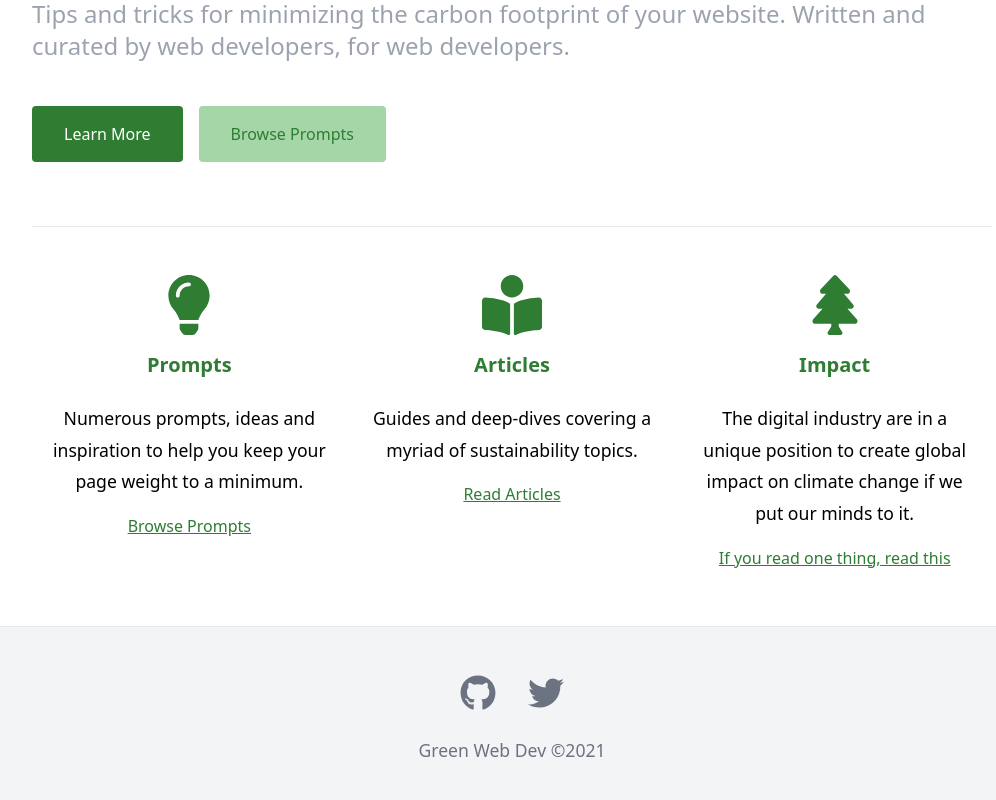
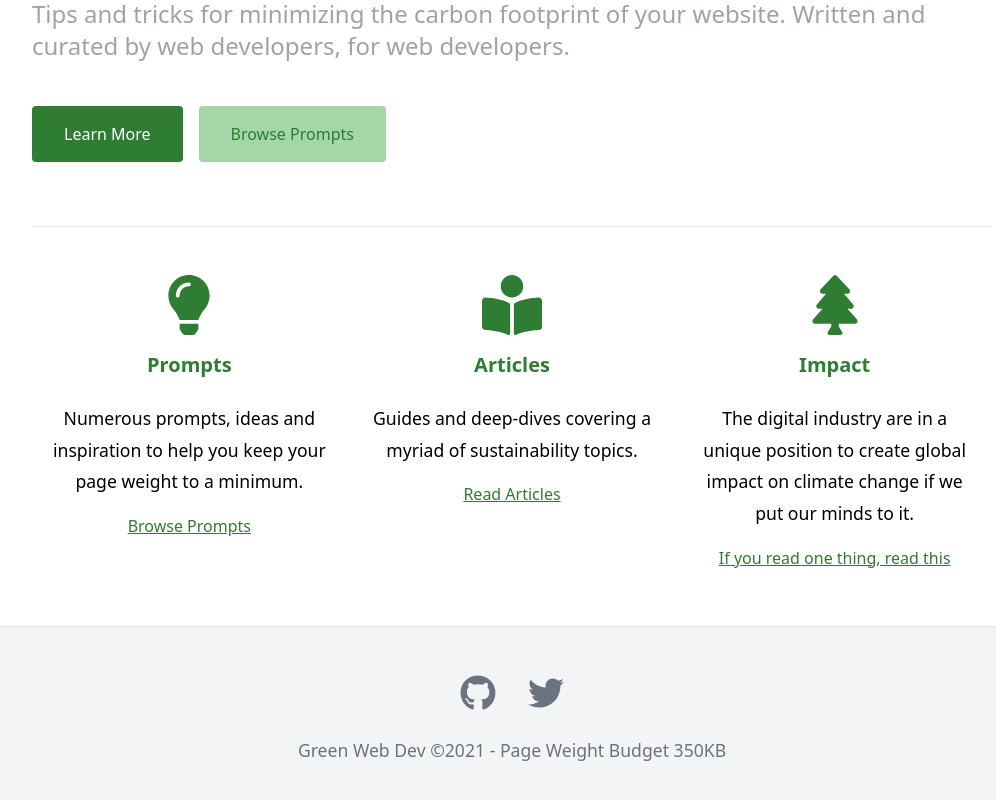
Before and after one commit to mikeyhogarth/green-web-dev, a Next.js app: page / in a window 1280 px wide. Shown: the part 326-1126 px from the top of the page, without its empty margins (128-1124 px from the left). Built offline with nearby package versions, Linux system fonts and the light colour scheme.

Commit message:
Add license

```diff
--- a/components/Footer.tsx
+++ b/components/Footer.tsx
@@ -1,5 +1,6 @@
 import React from "react";
 import { FaGithub, FaTwitter } from "react-icons/fa";
+import Image from "next/image";
 
 const Footer = () => {
   return (
@@ -16,7 +17,10 @@ const Footer = () => {
           Icon={FaTwitter}
         />
       </div>
-      <p>Green Web Dev &copy;{new Date().getFullYear()}</p>
+      <p>
+        Green Web Dev &copy;{new Date().getFullYear()} - Page Weight Budget
+        350KB
+      </p>
     </footer>
   );
 };
--- a/next.config.js
+++ b/next.config.js
@@ -1,7 +1,10 @@
-const withMDX = require('@next/mdx')({
-  extension: /\.mdx$/
-})
+const withMDX = require("@next/mdx")({
+  extension: /\.mdx$/,
+});
 
 module.exports = withMDX({
-  pageExtensions: ['js', 'jsx', 'ts', 'tsx', 'md', 'mdx']
-})
+  pageExtensions: ["js", "jsx", "ts", "tsx", "md", "mdx"],
+  images: {
+    domains: ["i.creativecommons.org"],
+  },
+});
--- a/package.json
+++ b/package.json
@@ -2,6 +2,7 @@
   "name": "green-web-dev",
   "version": "0.1.0",
   "private": true,
+  "license": "GPL-3.0",
   "scripts": {
     "dev": "next dev",
     "build": "next build",
```
Also changed, not shown: 1 other file (tests, documents, lock files or other folders).
